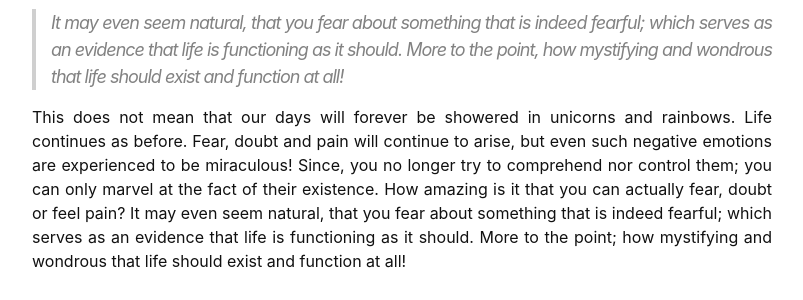
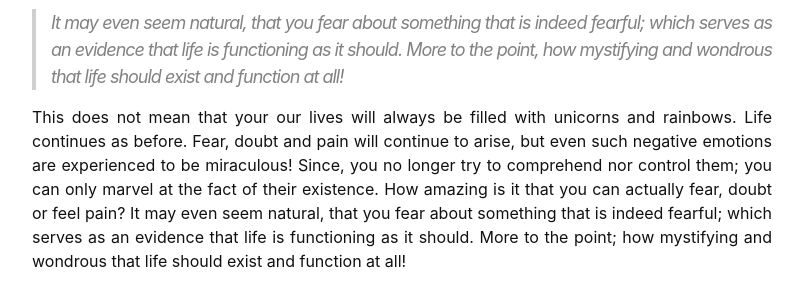
Before and after one commit to alcaloke/purelyjoyful.org, a Jekyll site: the page built from _posts/2019-07-22-this-miraculous-existence.md, in a window 1280 px wide and 900 px high, scrolled down 1373 px. Shown: the part 293-593 px from the top of the window, without its empty margins (238-1041 px from the left). Built offline with Jekyll 4.4.1, drawn with Linux system fonts in a browser that asks for light colours; comment, search, counter and statistics services are not loaded; some of the changed text lies outside the part shown.

Commit message:
minor edits to 7th post

```diff
--- a/_posts/2019-07-22-this-miraculous-existence.md
+++ b/_posts/2019-07-22-this-miraculous-existence.md
@@ -37,4 +37,4 @@ When you cease all of your futile efforts to comprehend or control life in anywa
 
 > It may even seem natural, that you fear about something that is indeed fearful; which serves as an evidence that life is functioning as it should. More to the point, how mystifying and wondrous that life should exist and function at all!
 
-This does not mean that our days will forever be showered in unicorns and rainbows. Life continues as before. Fear, doubt and pain will continue to arise, but even such negative emotions are experienced to be miraculous! Since, you no longer try to comprehend nor control them; you can only marvel at the fact of their existence. How amazing is it that you can actually fear, doubt or feel pain? It may even seem natural, that you fear about something that is indeed fearful; which serves as an evidence that life is functioning as it should. More to the point; how mystifying and wondrous that life should exist and function at all!
+This does not mean that your our lives will always be filled with unicorns and rainbows. Life continues as before. Fear, doubt and pain will continue to arise, but even such negative emotions are experienced to be miraculous! Since, you no longer try to comprehend nor control them; you can only marvel at the fact of their existence. How amazing is it that you can actually fear, doubt or feel pain? It may even seem natural, that you fear about something that is indeed fearful; which serves as an evidence that life is functioning as it should. More to the point; how mystifying and wondrous that life should exist and function at all!
```
Also changed, not shown: other parts of _posts/2019-07-22-this-miraculous-existence.md (+1 -1 lines).
